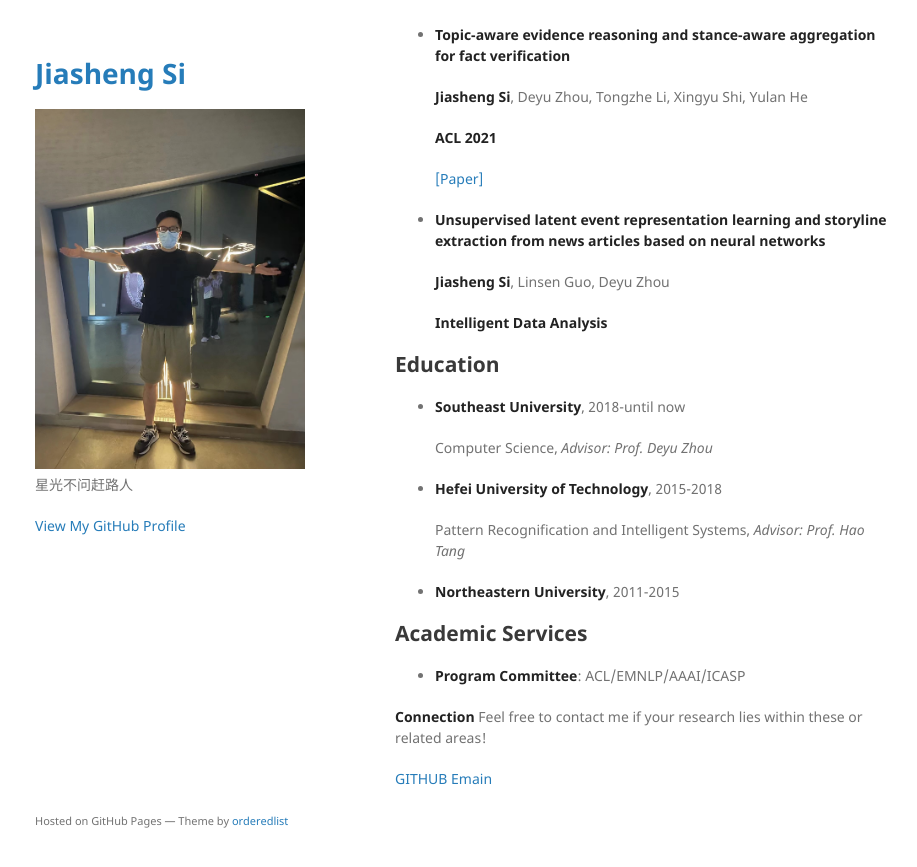
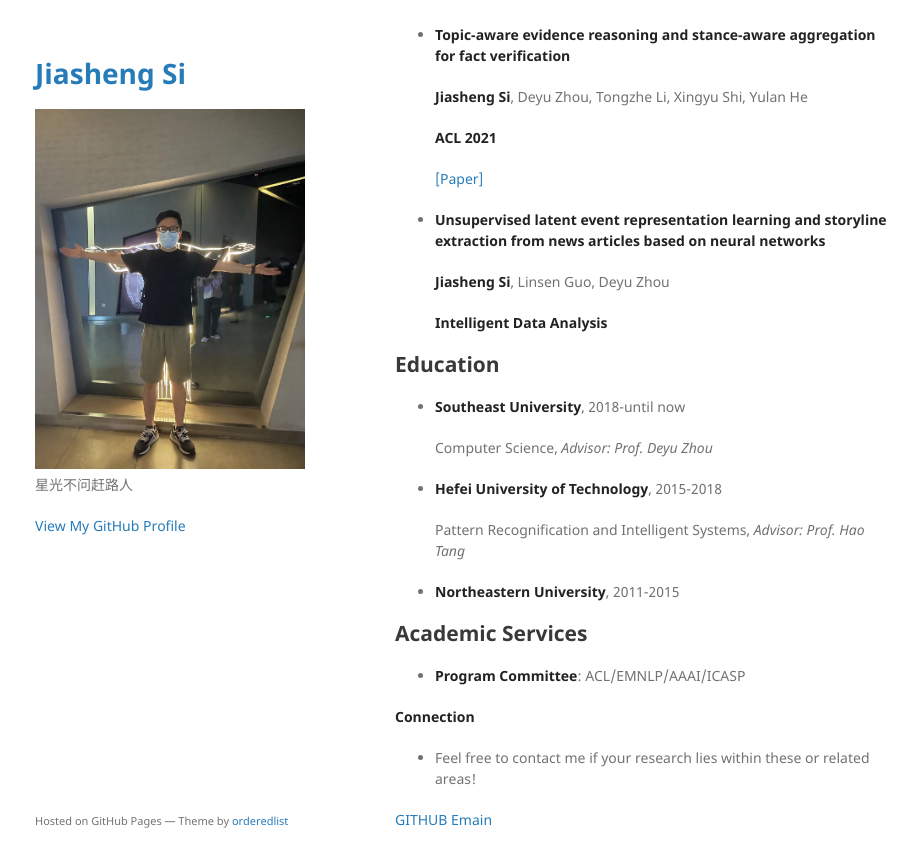
Before and after one commit to jasenchn/jasenchn.github.io, a Jekyll site: the page built from index.md, in a window 1280 px wide and 900 px high, scrolled down 641 px. Shown: the top 867 px of the window, without its empty margins (175-1092 px from the left). Built offline with Jekyll 4.4.1, drawn with Linux system fonts in a browser that asks for light colours; our own code applies the rules of GitHub Pages for plain Markdown files.

```diff
--- a/index.md
+++ b/index.md
@@ -60,7 +60,7 @@ I am interested in exploring structures from text, especially for Automatic Fact
 - **Program Committee**: ACL/EMNLP/AAAI/ICASP
 
 **Connection**
-Feel free to contact me if your research lies within these or related areas!
+- Feel free to contact me if your research lies within these or related areas!
 
 [GITHUB](https://github.com/jasenchn)
 [Emain](jasensi@163.com)
```
